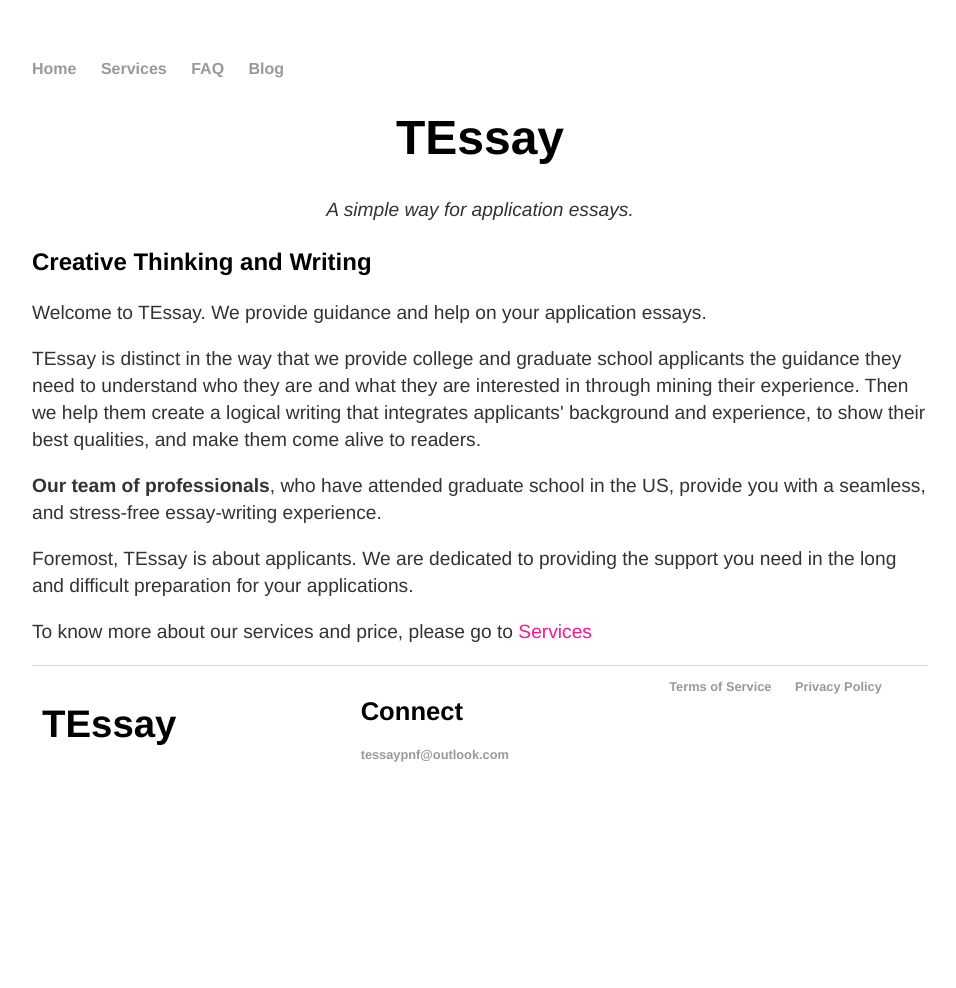
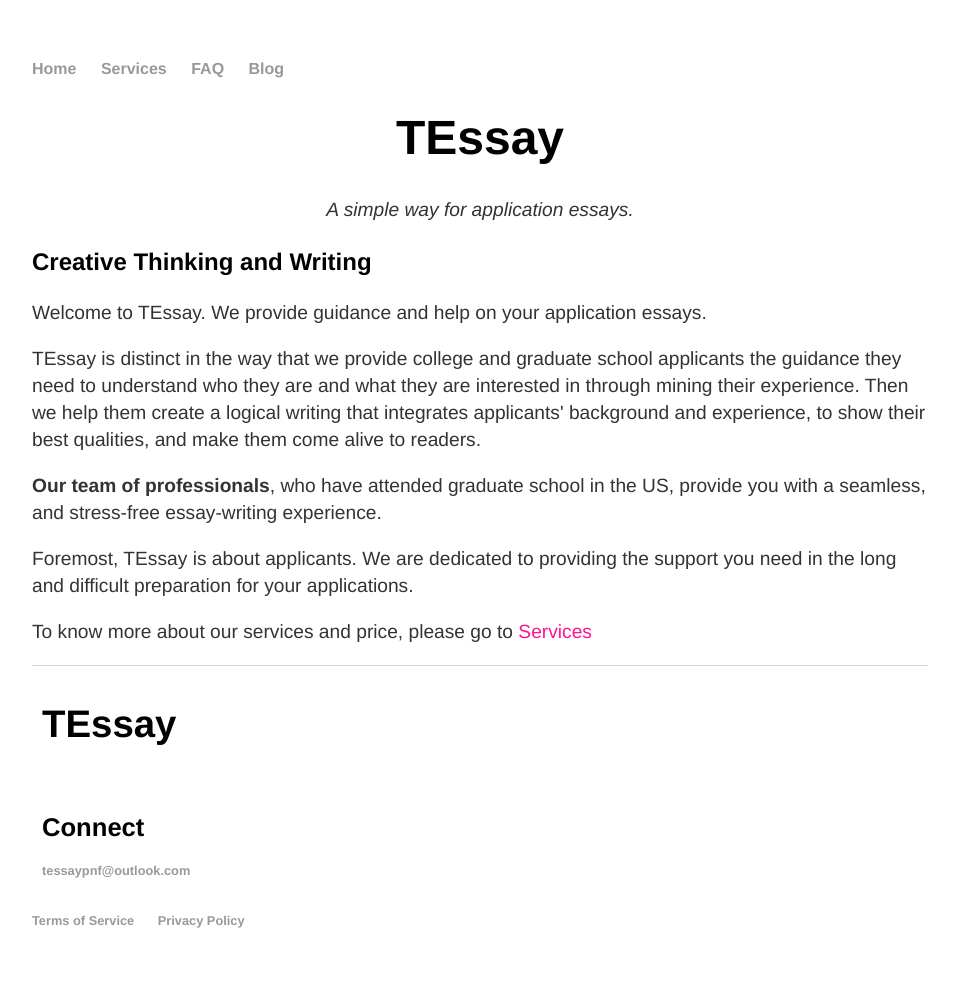
Before and after one commit to RagingTiger/PnFTech.github.io, a Jekyll site: the page built from index.html, in a window 1280 px wide. Shown: the whole page, without its empty margins (160-1116 px from the left). Built offline with Jekyll 4.4.1, drawn with Linux system fonts in a browser that asks for light colours; before the commit the page ends 900 px from its top, so only the background shows below that.

Commit message:
edited CSS

```diff
--- a/css/main.css
+++ b/css/main.css
@@ -13,18 +13,14 @@ nav ul li, footer ul li {
     margin-right: 20px;
 }
 
+
+
+.row {
+    display: table;
+}
 .column {
-    float: left;
     padding: 10px;
     width:33.33%;
-
-}
-
-.row {
-    content: "";
-    display: table;
-    clear: both;
-
 
 }
 a {
```
